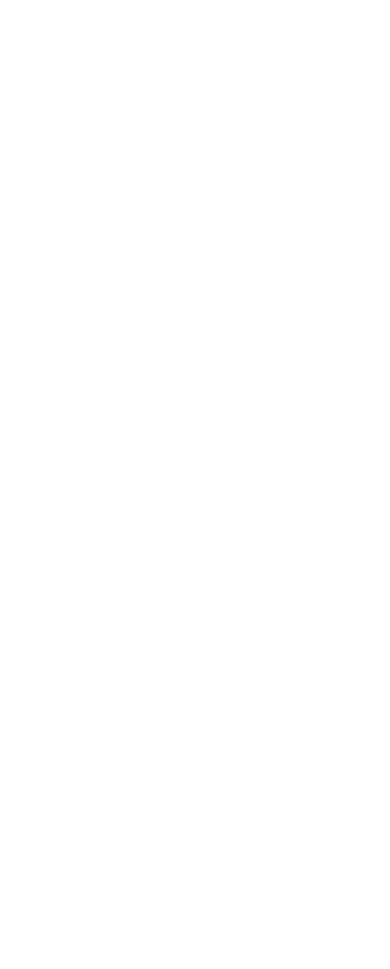
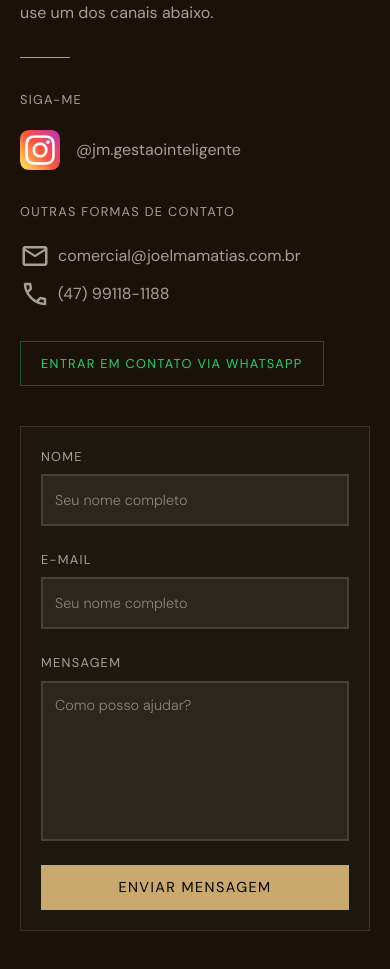
Before and after one commit to guiaap/joelmamatias-web, a React (Vite) app: page / in a window 390 px wide. Shown: the part 5489-6458 px from the top of the page. Before the commit the page ends 5266 px from the top, so only its background shows below. Built offline with nearby package versions, Linux system fonts and the light colour scheme.

Commit message:
feat: implementa a seção de contato

```diff
--- /dev/null
+++ b/src/components/ContactSection.jsx
@@ -0,0 +1,180 @@
+import SectionTag from "./SectionTag.jsx";
+import SectionTitle from "./SectionTitle.jsx";
+import Icon from "./Icon.jsx";
+
+import instagram from "../assets/images/instagram.png";
+
+export default function ContactSection() {
+
+    return (
+
+        <section
+            id="contact" c
+            className="bg-(--primary-brown)
+
+        ">
+
+            <div className="flex flex-col lg:flex-row items-start justify-between gap-10 max-w-(--container) mx-auto">
+
+                <div className="text-(--transparent-white-smooth) max-w-[700px] flex-1">
+
+                    <SectionTag text="Fale Comigo" />
+
+                    <SectionTitle
+                        text1="Entre em " text2="contato"
+                        color1="--white" color2="--primary-gold"
+                     />
+
+                     <p className="text-[1rem]">
+                        Pronta para ajudar sua empresa a organizar processos, garantir conformidade e alcançar resultados práticos.
+                        Preencha o formulário ou use um dos canais abaixo.
+                    </p>
+
+                    <div className="h-[1px] w-[50px] my-8 bg-(--transparent-white-smooth)" />
+
+                    <h3 className="uppercase text-[0.8rem] tracking-widest mb-5">
+                        Siga-me
+                    </h3>
+
+                    <a
+                        href="https://www.instagram.com/jm.gestaointeligente/"
+                        target="_blank"
+                        className="flex items-center gap-4 mb-8
+                    ">
+                        <img
+                            src={instagram}
+                            alt="Logo do Instagram"
+                            className="w-10 h-10"
+                        />
+
+                        <span>
+                            @jm.gestaointeligente
+                        </span>
+                    </a>
+
+
+                    <h3 className="uppercase tracking-widest text-[0.8rem] mb-5">
+                        Outras formas de contato
+                    </h3>
+
+                    <ul className="
+                        flex flex-col gap-2 mb-8
+                        [&>li]:flex [&>li]:gap-2 [&>li]:items-center
+                        [&>li>svg]:fill-(--transparent-white-smooth)
+                    ">
+                        <li>
+                            <Icon name="mail" />
+                            <span>comercial@joelmamatias.com.br</span>
+                        </li>
+                        <li>
+                            <Icon name="phone" />
+                            <span>(47) 99118-1188</span>
+                        </li>
+                    </ul>
+
+                    <a
+                        href="https://wa.me/47991181188"
+                        target="_blank"
+                        className="
+                        block w-fit
+                        uppercase tracking-widest
+                        text-[0.8rem] text-(--green)
+                        py-3 px-5
+                        border border-(--transparent-green-smooth)
+                        transition-colors duration-300
+                        hover:bg-(--transparent-green-strong)
+                        hover:border-(--green)
+                    ">
+                        Entrar em contato via WhatsApp
+                    </a>
+                </div>
+
+                <form
+                    action="POST"
+                    className="
+                    flex-1 p-5
+                    w-full max-w-(--container-small)
+                    bg-[#FFFFFF05]
+                    border border-[#FFFFFF20]
+
+                    [&>div]:flex [&>div]:flex-col [&>div]:gap-2
+                    [&>div]:mb-6
+
+                    [&>div>label]:text-(--transparent-white-smooth)
+                    [&>div>label]:text-[0.8rem]
+                    [&>div>label]:tracking-widest
+                    [&>div>label]:uppercase
+
+                    [&>div>input,textarea]:border-2
+                    [&>div>input,textarea]:border-[#FFFFFF20]
+                    [&>div>input,textarea]:bg-[#FFFFFF10]
+                    [&>div>input,textarea]:text-(--white)
+                    [&>div>input,textarea]:transition-all
+                    [&>div>input,textarea]:duration-500
+                    [&>div>input,textarea]:px-3 [&>div>input,textarea]:py-3
+                    [&>div>input::placeholder,textarea::placeholder]:text-[#FFFFFF70]
+                    [&>div>input::placeholder,textarea::placeholder]:text-[0.9rem]
+                    [&>div>input::placeholder,textarea::placeholder]:font-light
+                    [&>div>input:focus,textarea:focus]:outline-none
+                    [&>div>input:focus,textarea:focus]:border-2
+                    [&>div>input:focus,textarea:focus]:border-(--primary-gold)
+                ">
+
+                    <div>
+
+                        <label htmlFor="name">Nome</label>
+
+                        <input
+                            id="name"
+                            name="name"
+                            type="text"
+                            placeholder="Seu nome completo"
+                            required
+                        />
+
+                    </div>
+
+                    <div>
+                        <label htmlFor="email">E-mail</label>
+
+                        <input
+                            id="email"
+                            name="email"
+                            type="email"
+                            placeholder="Seu nome completo"
+                            required
+                        />
+
+                    </div>
+
+                    <div>
+                        <label htmlFor="message">Mensagem</label>
+                        <textarea
+                            id="message"
+                            name="message"
+                            placeholder="Como posso ajudar?"
+                            className="resize-none h-[160px]"
+                        />
+
+                    </div>
+
+                    <input
+                        type="submit"
+                        value="Enviar Mensagem"
+                        className="
+                        block w-full py-3
+                        uppercase tracking-widest
+                        text-[0.9rem]
+                        bg-(--primary-gold)
+                        cursor-pointer
+                        transition-all duration-300
+                        hover:bg-(--secondary-gold)
+                        hover:-translate-y-[5px]
+                    "/>
+                </form>
+
+            </div>
+
+        </section>
+    );
+}
--- a/src/components/HeroSection.jsx
+++ b/src/components/HeroSection.jsx
@@ -119,7 +119,7 @@
 
                 <h1 className="
                 font-cormorant
-                text-[clamp(2.8rem,6vw,6rem)]
+                text-[clamp(2.8rem,8vw,6rem)]
                 tracking-tight leading-none
                 ">
                     Gestão estratégica, <br/>
--- a/src/components/Icon.jsx
+++ b/src/components/Icon.jsx
@@ -62,6 +62,19 @@
                 </svg>
             )
 
+        case "mail":
+            return (
+                <svg xmlns="http://www.w3.org/2000/svg" height={size} width={size} fill={color} viewBox="0 -960 960 960">
+                    <path d="M160-160q-33 0-56.5-23.5T80-240v-480q0-33 23.5-56.5T160-800h640q33 0 56.5 23.5T880-720v480q0 33-23.5 56.5T800-160H160Zm320-280L160-640v400h640v-400L480-440Zm0-80 320-200H160l320 200ZM160-640v-80 480-400Z"/>
+                </svg>
+            )
+
+        case "phone":
+            return (
+                <svg xmlns="http://www.w3.org/2000/svg" height={size} width={size} fill={color} viewBox="0 -960 960 960">
+                    <path d="M798-120q-125 0-247-54.5T329-329Q229-429 174.5-551T120-798q0-18 12-30t30-12h162q14 0 25 9.5t13 22.5l26 140q2 16-1 27t-11 19l-97 98q20 37 47.5 71.5T387-386q31 31 65 57.5t72 48.5l94-94q9-9 23.5-13.5T670-390l138 28q14 4 23 14.5t9 23.5v162q0 18-12 30t-30 12ZM241-600l66-66-17-94h-89q5 41 14 81t26 79Zm358 358q39 17 79.5 27t81.5 13v-88l-94-19-67 67ZM241-600Zm358 358Z"/>
+                </svg>
+            )
 
         default: return;
     }
--- a/src/index.css
+++ b/src/index.css
@@ -25,10 +25,13 @@
   --transparent-white-strong: #FFFFFF50;
   --transparent-gold: #c9a96e54;
 
+  --green: #25D366;
+  --transparent-green-smooth: rgba(37,211,102,.35);
+  --transparent-green-strong: rgba(37,211,102,.08);
+
   --white: #FFFFFF;
   --black: #000000;
 
-  --gradient: linear-gradient(100deg, rgba(26,18,9,.88) 0%, rgba(26,18,9,.60) 55%, rgba(26,18,9,.20) 100%);
 }
 
 @theme {
--- a/src/pages/Home.jsx
+++ b/src/pages/Home.jsx
@@ -4,6 +4,7 @@
 import AboutSection from "../components/AboutSection.jsx";
 import ServicesSection from "../components/ServicesSection.jsx";
 import BlogSection from "../components/BlogSection.jsx";
+import ContactSection from "../components/ContactSection.jsx";
 
 export default function Home() {
 
@@ -29,6 +30,7 @@
           <AboutSection />
           <ServicesSection />
           <BlogSection />
+          <ContactSection />
         </div>
 
     );
```
Also changed, not shown: src/assets/images/instagram.png (added).
